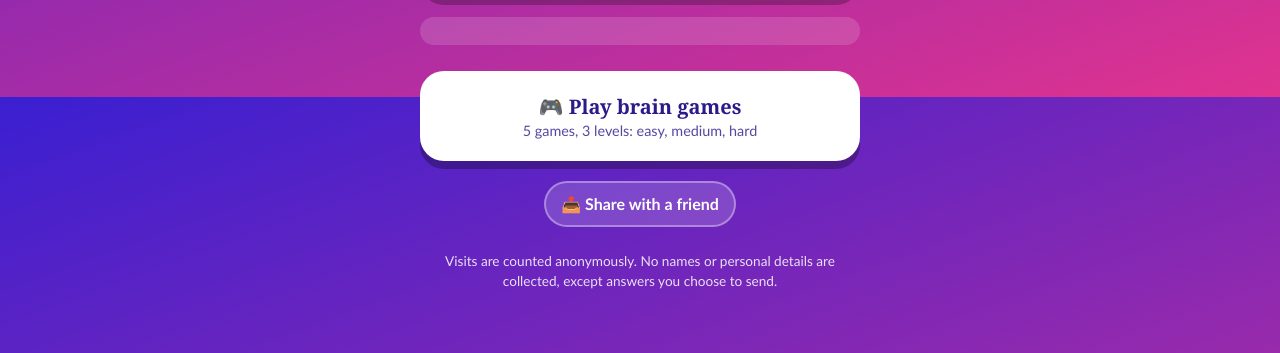
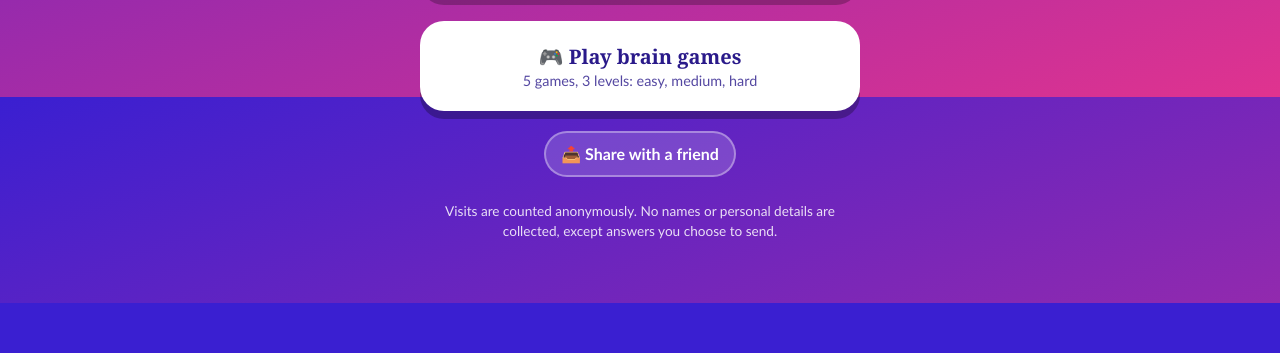
Before and after one commit to kriselynjewel03-ux/bored-buster, a plain HTML site: page index.html in a window 1280 px wide. Shown: the part 703-1056 px from the top of the page. After the commit the page ends 1006 px from the top, so only its background shows below. Drawn offline with Linux system fonts and the light colour scheme.

Commit message:
Add files via upload

```diff
--- a/index.html
+++ b/index.html
@@ -91,7 +91,7 @@ h2{font-size:1rem;margin:0 0 8px}
 <section class="card" id="result" aria-live="polite"><div class="emoji big2">🎲</div><div class="body"><p class="act">Press the big yellow button to get started.</p></div></section>
 
 <p class="stat" id="stat"></p>
-<div class="saved" id="saved"></div>
+<div id="saved"></div>
 <a class="gobtn" href="#games">🎮 Play brain games<small>5 games, 3 levels: easy, medium, hard</small></a>
 <button class="chip" id="share" style="display:block;margin:20px auto 0">📤 Share with a friend</button>
 <p style="text-align:center;font-size:.85rem;opacity:.85;margin-top:24px">Visits are counted anonymously. No names or personal details are collected, except answers you choose to send.</p>
```
